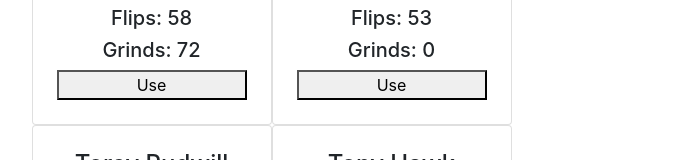
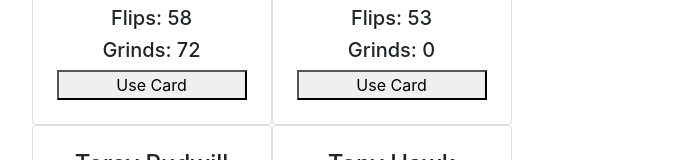
Before and after one commit to PBillingsby/skate-cards, a React (Create React App) app: page / in a window 1280 px wide. Both pictures are taken after typing "5" into the empty fields and a click on the input "Deal!". Shown: the part 369-529 px from the top of the page, without its empty margins (91-791 px from the left). Built offline with nearby package versions, Linux system fonts and the light colour scheme.

Commit message:
Add CSS styling to cards

```diff
--- a/src/App.js
+++ b/src/App.js
@@ -26,6 +26,10 @@ class App extends Component {
     });
   };
 
+  handleClick = e => {
+    debugger;
+  };
+
   render() {
     return (
       <div className="App container">
@@ -40,6 +44,7 @@ class App extends Component {
             {this.state.userSkaters.map(skater => (
               <SkateCard
                 key={this.state.userSkaters.indexOf(skater)}
+                handleClick={() => this.handleClick(this)}
                 skater={skater}
               />
             ))}
--- a/src/SkateCard.js
+++ b/src/SkateCard.js
@@ -1,9 +1,6 @@
 import React from "react";
 
 export default class SkateCard extends React.Component {
-  handleClick() {
-    debugger;
-  }
   render() {
     return (
       <div
@@ -17,7 +14,9 @@ export default class SkateCard extends React.Component {
           <h5>Flips: {this.props.skater.flips}</h5>
           <h5>Flips: {this.props.skater.spins}</h5>
           <h5>Grinds: {this.props.skater.grinds}</h5>
-          <button onClick={() => this.handleClick(this)}>Use</button>
+          <button onClick={this.props.handleClick} value={this.props}>
+            Use Card
+          </button>
         </>
       </div>
     );
```
